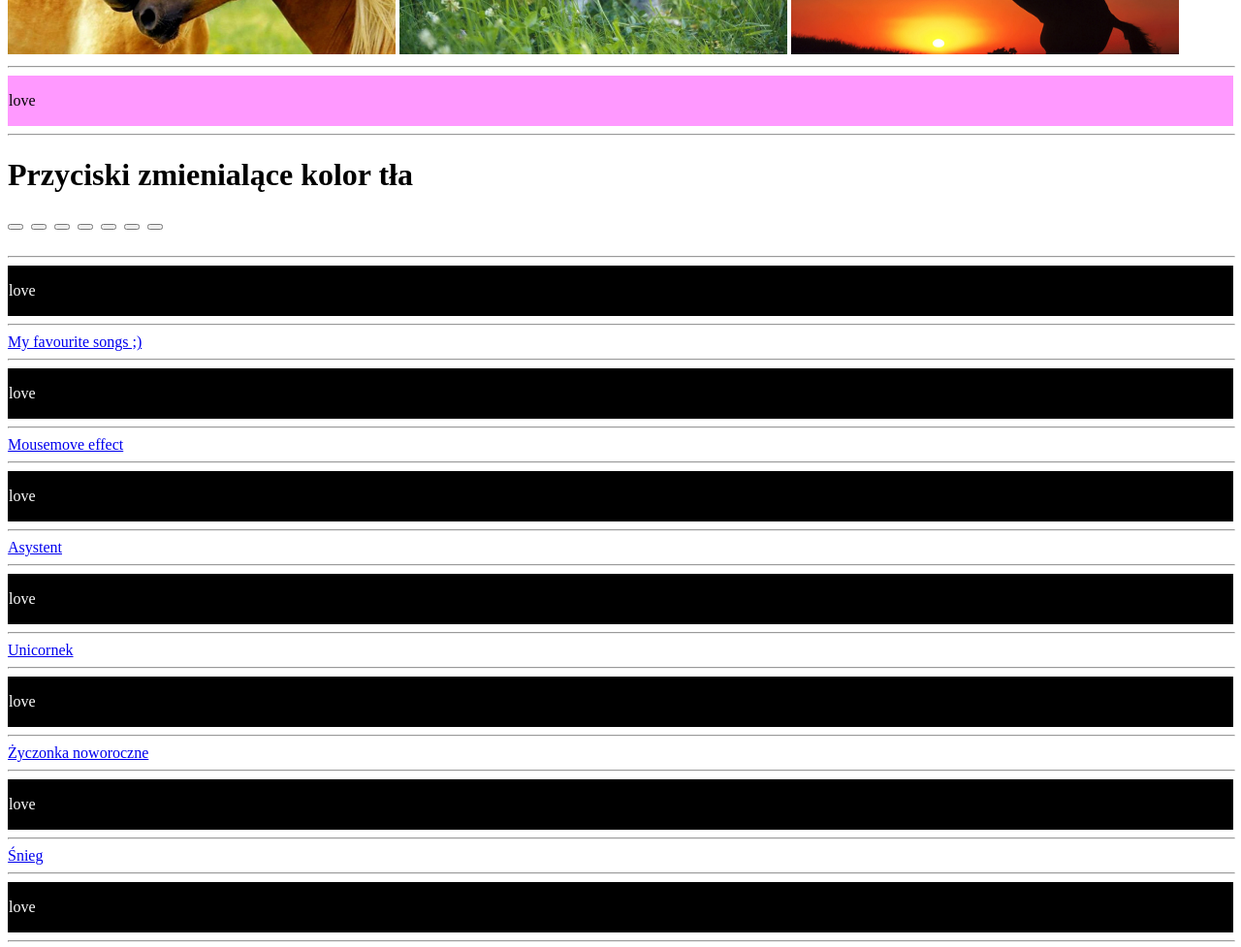
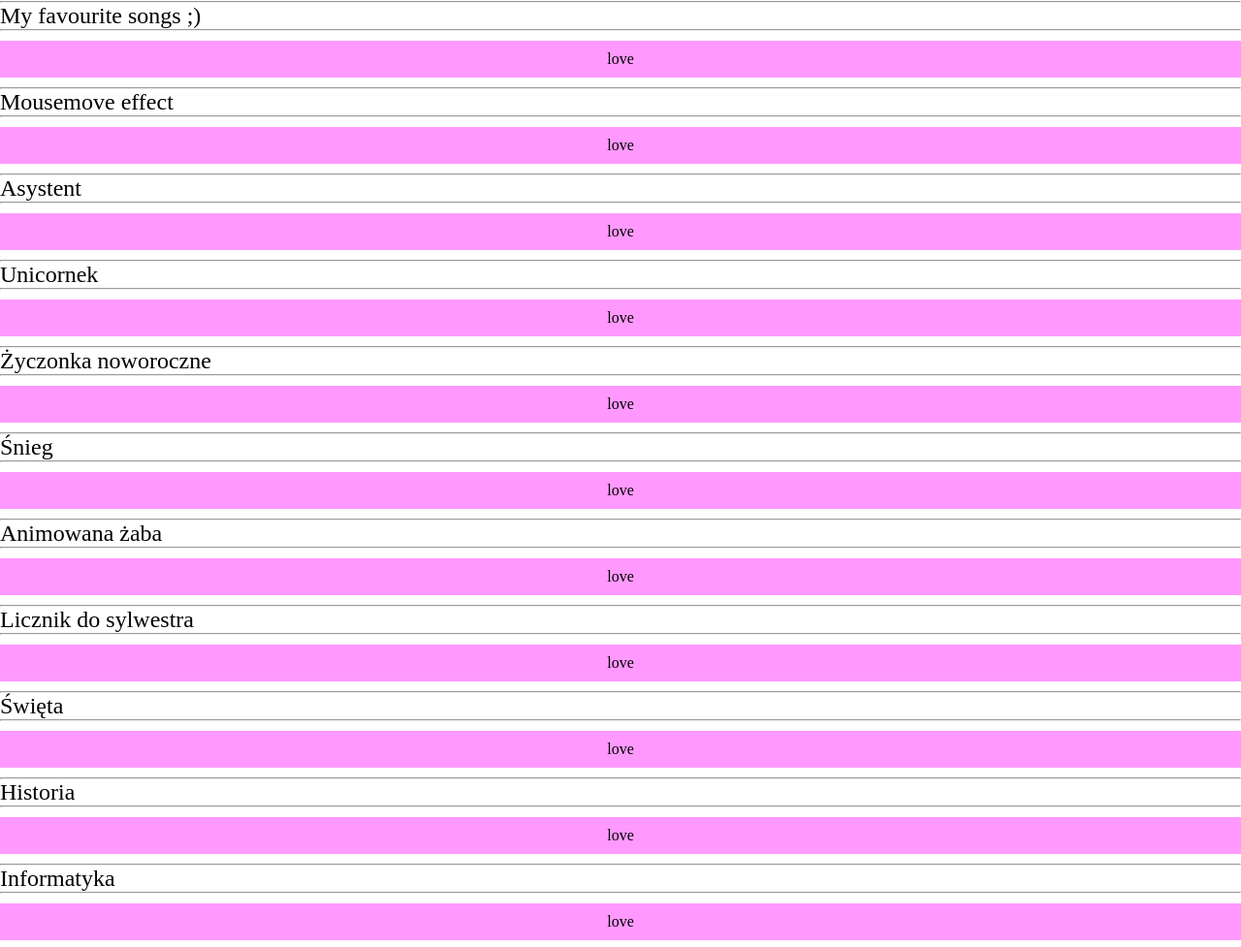
Before and after one commit to emka-zet/Moja-Strona-www, a plain HTML site: page index.html in a window 1280 px wide. Shown: the part 540-1517 px from the top of the page at 97% size. Drawn offline with nearby package versions, Linux system fonts and the light colour scheme; files that its build step writes are made by us from their sources.

Commit message:
add css to main page

```diff
--- a/index.html
+++ b/index.html
@@ -1,121 +1,105 @@
 <!DOCTYPE html>
 <html lang="pl">
+
 <head>
-		<meta charset="utf-8">
+	<meta charset="UTF-8">
+	<meta name="viewport" content="width=device-width, initial-scale=1.0">
+	<link rel="stylesheet" href="style.css">
 	<title>www.noemi27.pl</title>
-		<link rel="stylesheet" href="css/style.css">
-		<script src="js/przyciski.js"></script>
 </head>
+
 <body>
 	<h1>Noemi Zachoszcz</h1>
-		<hr  width="28%" align: left />
+	<hr />
 	<h2>Witajcie na mojej <br /> stronie internetowej</h2>
 	<h3>ELO ELO 5 2 0</h3>
-		<p>Kocham kotki</p>
-		<p>Oprócz kotków <br /> kocham pieski </p>
-		<p>I love sweets!</p>
+	<h4>Kocham kotki</h4>
+	<h4>Oprócz kotków <br /> kocham pieski </h4>
+	<h4>I love sweets!</h4>
 
-		<hr width="100%" align: left />
-		<img src="kon.jpg" height="250px" width="400px" border: 2px alt="Kocham koniki! Są takie sLodkie!"/>
-		<img src="kotek.jpg" height="250px" width="400px" border: 2px alt="Kocham kotki! Są takie sLodkie!"/>
-		<img src="Kon_02.jpg" height="250px" width="400px" border: 2px alt="Kocham koniki! Są takie sLodkie!"/>
-		<hr width="100%" align: left />
-		<div style="background-color:#ff99ff; color:000000; padding: 1px;">
-			<p align: center>love</p>
+	<hr />
+	<img src="kon.jpg" alt="Kocham koniki! Są takie sLodkie!" />
+	<img src="kotek.jpg" alt="Kocham kotki! Są takie sLodkie!" />
+	<img src="Kon_02.jpg" alt="Kocham koniki! Są takie sLodkie!" />
+	<hr />
+	<div>
+		<p>love</p>
 	</div>
-		<hr width="100%" align: left />
-		<div class="deco">
-            <h1>Przyciski zmienialące kolor tła</h1>
-            <button id="red" onclick="red()"></button>&nbsp;
-            <button id="orange" onclick="orange()"></button>&nbsp;
-            <button id="yellow" onclick="yellow()"></button>&nbsp;
-            <button id="green" onclick="green()"></button>&nbsp;
-            <button id="blue" onclick="blue()"></button>&nbsp;
-            <button id="indigo" onclick="indigo()"></button>&nbsp;
-            <button id="violet" onclick="violet()"></button>
-            <br />
-            <br />
-            <p1></p1>
+	<hr />
+	<a href="/my-songs.html">My favourite songs ;)</a>
+	<hr />
+	<div>
+		<p>love</p>
 	</div>
-		<hr width="100%" align: left />
-		<div style="background-color:#000000; color:#ffffff; padding: 1px;">
-			<p align: center>love</p>
+	<hr />
+	<a href="latarka/index.html">Mousemove effect</a>
+	<hr />
+	<div>
+		<p>love</p>
 	</div>
-        <hr width="100%" align: left />
-		<a href="/my-songs.html">My favourite songs ;)</a>
-		<hr width="100%" align: left />
-		<div style="background-color:#000000; color:#ffffff; padding: 1px;">
-			<p align: center>love</p>
-		</div><hr width="100%" align: left />
-		<a href="latarka/index.html">Mousemove effect</a>
-		<hr width="100%" align: left />
-		<div style="background-color:#000000; color:#ffffff; padding: 1px;">
-			<p align: center>love</p>
-		</div><hr width="100%" align: left />
+	<hr />
 	<a href="asystent/index.html">Asystent</a>
-		<hr width="100%" align: left />
-		<div style="background-color:#000000; color:#ffffff; padding: 1px;">
-			<p align: center>love</p>
-		</div><hr width="100%" align: left />
+	<hr />
+	<div>
+		<p>love</p>
+	</div>
+	<hr />
 	<a href="unicornek/index.html">Unicornek</a>
-		<hr width="100%" align: left />
-		<div style="background-color:#000000; color:#ffffff; padding: 1px;">
-			<p align: center>love</p>
+	<hr />
+	<div>
+		<p>love</p>
 	</div>
-		<hr width="100%" align: left />
+	<hr />
 	<a href="wishes/index.html">Życzonka noworoczne</a>
-		<hr width="100%" align: left />
-		<div style="background-color:#000000; color:#ffffff; padding: 1px;">
-			<p align: center>love</p>
+	<hr />
+	<div>
+		<p>love</p>
 	</div>
-		<hr width="100%" align: left />
+	<hr />
 	<a href="snow/index.html">Śnieg</a>
-		<hr width="100%" align: left />
-		<div style="background-color:#000000; color:#ffffff; padding: 1px;">
-			<p align: center>love</p>
+	<hr />
+	<div>
+		<p>love</p>
 	</div>
-		<hr width="100%" align: left />
+	<hr />
 	<a href="eyesfollow/index.html">Animowana żaba</a>
-		<hr width="100%" align: left />
-		<div style="background-color:#000000; color:#ffffff; padding: 1px;">
-			<p align: center>love</p>
+	<hr />
+	<div>
+		<p>love</p>
 	</div>
-		<hr width="100%" align: left />
+	<hr />
 	<a href="countdown/index.html">Licznik do sylwestra</a>
-			<hr width="100%" align: left />
-			<div style="background-color:#000000; color:#ffffff; padding: 1px;">
-				<p align: center>love</p>
+	<hr />
+	<div>
+		<p>love</p>
 	</div>
-			<hr width="100%" align: left />
+	<hr />
 	<a href="/swieta.html">Święta</a>
-		<hr width="100%" align: left />
-		<div style="background-color:#000000; color:#ffffff; padding: 1px;">
-			<p align: center>love</p>
+	<hr />
+	<div>
+		<p>love</p>
 	</div>
 
-			<hr width="100%" align: left />
+	<hr />
 
 	<a href="historia-2019.html" target="_blank">Historia</a>
-		<hr width="100%" align: left />
-		<div style="background-color:#000000; color:#ffffff; padding: 1px;">
-			<p align: center>love</p>
+	<hr />
+	<div>
+		<p>love</p>
 	</div>
-		<hr width="100%" align: left />
+	<hr />
 	<a href="misiu.html" target="_blank">Informatyka</a>
-		<hr width="100%" align: left />
-		<div style="background-color:#000000; color:#ffffff; padding: 1px;">
-			<p align: center>love</p>
+	<hr />
+	<div>
+		<p>love</p>
 	</div>
-		<hr width="100%" align: left />
+	<hr />
 	<a href="czasowniki.html" target="_blank">Angielski</a>
-		<hr width="100%" align: left />
-		<div style="background-color:#000000; color:#ffffff; padding: 1px;">
-			<p align: center>love</p>
+	<hr />
+	<div>
+		<p>love</p>
 	</div>
-		<hr width="100%" align: left />
-
-
-
+	<hr />
 </body>
 
 </html>
--- /dev/null
+++ b/style.scss
@@ -0,0 +1,35 @@
+* {
+    margin: 0;
+    padding: 0;
+    box-sizing: border-box;
+}
+
+body {
+    width: 100vw;
+}
+
+div {
+    background-color: #ff99ff;
+    margin-top: 10px;
+    margin-bottom: 10px;
+    padding: 10px 0;
+}
+
+p {
+    text-align: center;
+}
+
+img {
+    width: 30%;
+}
+
+a {
+    font-size: 24px;
+    color: black;
+    text-decoration: none;
+}
+
+a:hover {
+    color: blueviolet;
+
+}
```
Also changed, not shown: snow/style.css, style.css (added), wishes/style.css, 3 other files. Lines whose indentation alone changed are shown as unchanged.
